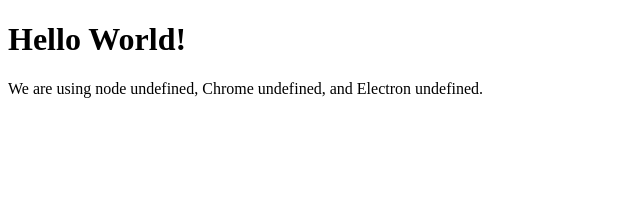
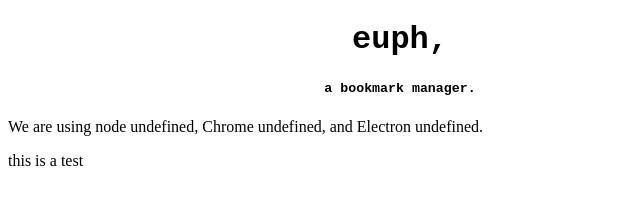
Before and after one commit to sntrenter/euph, an Electron app: page index.html in a window 800 px wide. Shown: the whole page, without its empty margins (0-640 px from the left). Drawn offline with Linux system fonts and the light colour scheme.

Commit message:
re-learning everything I forgot

```diff
--- /dev/null
+++ b/index.css
@@ -0,0 +1,4 @@
+.heading{
+    text-align: center;
+    font-family: 'Courier New', Courier, monospace
+}
--- a/index.html
+++ b/index.html
@@ -1,13 +1,19 @@
 <!DOCTYPE html>
 <html>
   <head>
+        <script src="index.js"></script>
+        <link rel="stylesheet" href="index.css">
     <meta charset="UTF-8">
-    <title>Hello World!</title>
+    <title>EUPH</title>
   </head>
   <body>
-    <h1>Hello World!</h1>
+    <div class="heading">
+        <h1>euph,</h1>
+        <h5>a bookmark manager.</h5>
+    </div>
     We are using node <script>document.write(process.versions.node)</script>,
     Chrome <script>document.write(process.versions.chrome)</script>,
     and Electron <script>document.write(process.versions.electron)</script>.
+    <p>this is a test</p>
   </body>
 </html>
```
Also changed, not shown: index.js (added).
